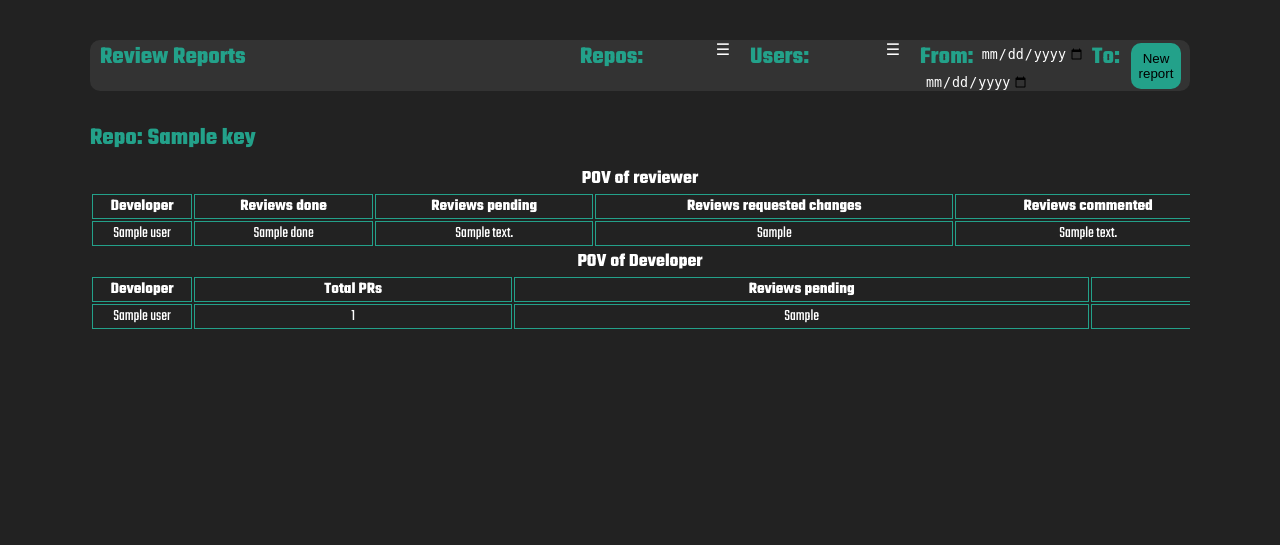
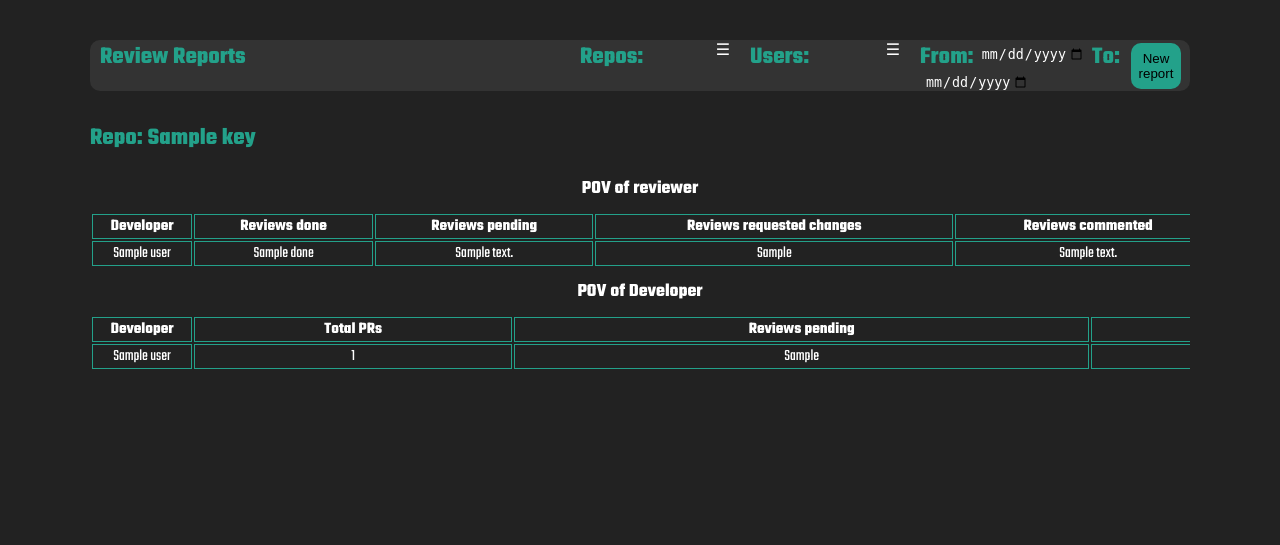
Before and after one commit to Nicolasopf/Metrevs, a Flask app: template templates/reviews.html in a window 1280 px wide. Shown: the part 50-595 px from the top of the page. Run offline with Flask 2, Linux system fonts and the light colour scheme; the template is opened without the code that fills it: most values are stand-ins (such as "Sample title", 1, 10 or a date in 2020); parts of the project's set-up code (start-up, migrations or seed data) failed here and were passed over.

Commit message:
[Updated] Fix front-end

```diff
--- a/static/css/repos.css
+++ b/static/css/repos.css
@@ -125,6 +125,7 @@
 }
 
 .pov {
+	margin: 10px auto;
     text-align: center;
     color: #FFFFFF;
 }
```
